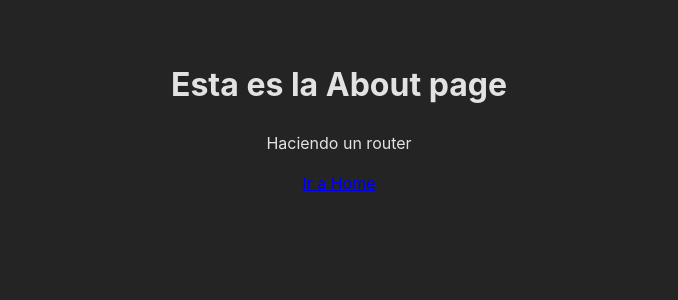
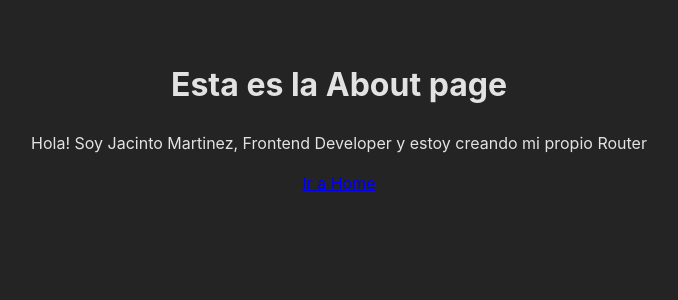
Before and after one commit to jacinto09/jacinto-router, a React (Vite) app: page /about in a window 1280 px wide. Shown: the top 300 px of the page, without its empty margins (301-979 px from the left). Built offline with nearby package versions, Linux system fonts and the light colour scheme.

Commit message:
search link

```diff
--- a/src/pages/About.jsx
+++ b/src/pages/About.jsx
@@ -3,7 +3,7 @@ export default function About () {
   return (
     <div>
       <h1>Esta es la About page</h1>
-      <p>Haciendo un router</p>
+      <p>Hola! Soy Jacinto Martinez, Frontend Developer y estoy creando mi propio Router</p>
       <Link to='/'> Ir a Home</Link>
     </div>
   )
--- a/src/pages/Home.jsx
+++ b/src/pages/Home.jsx
@@ -6,6 +6,7 @@ export default function Home () {
       <h1>Esta es la Home page</h1>
       <p>Haciendo un router</p>
       <Link to='/about'> Ir a about</Link>
+      <Link to='/search/router'> Ir a search</Link>
     </div>
   )
 }
```
